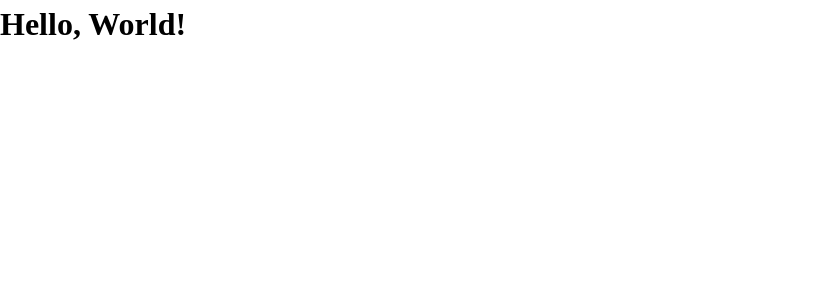
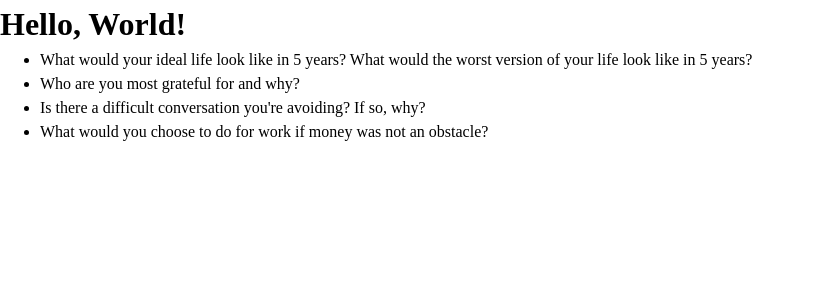
Before and after one commit to alex-j-garcia/journal-prompts-frontend, a React (Vite) app: page / in a window 1280 px wide. Shown: the top 300 px of the page, without its empty margins (0-815 px from the left). Built offline with nearby package versions, Linux system fonts and the light colour scheme; data requests are answered from the project's data file.

Commit message:
Add prompt fetching service

```diff
--- a/package.json
+++ b/package.json
@@ -12,6 +12,7 @@
     "server": "json-server -p3001 --watch db.json"
   },
   "dependencies": {
+    "axios": "~1.7.9",
     "react": "^18.3.1",
     "react-dom": "^18.3.1"
   },
--- a/src/App.jsx
+++ b/src/App.jsx
@@ -1,8 +1,22 @@
+import { useState, useEffect, } from 'react';
+import getAll from './services/prompts';
 import './App.css'
 
 function App() {
+  const [prompts, setPrompts] = useState([]);
+
+  useEffect(() => {
+    getAll().then((prompts) => setPrompts(prompts));
+  }, []);
+
   return (
-    <h1>Hello, World!</h1>
+    <>
+      <h1>Hello, World!</h1>
+      <ul>
+        {prompts.map((prompt) => <li key={prompt.id}>{prompt.content}</li>)}
+      </ul>
+    </>
+
   );
 }
 
--- /dev/null
+++ b/src/services/prompts.js
@@ -0,0 +1,8 @@
+import axios from "axios";
+
+const getAll = () => {
+  const promise = axios.get('http://localhost:3001/prompts');
+  return promise.then((response) => response.data);
+}
+
+export default getAll;
```
Also changed, not shown: 1 other file (tests, documents, lock files or other folders).
